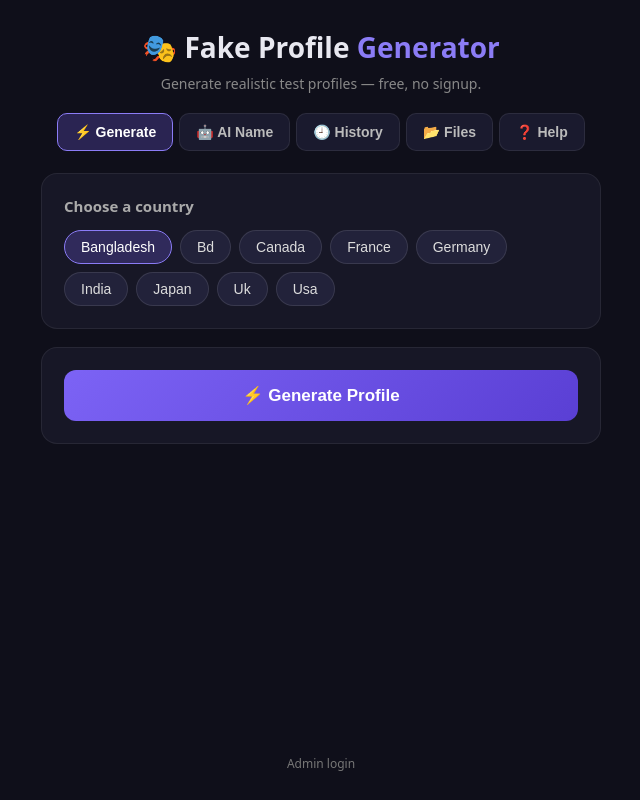
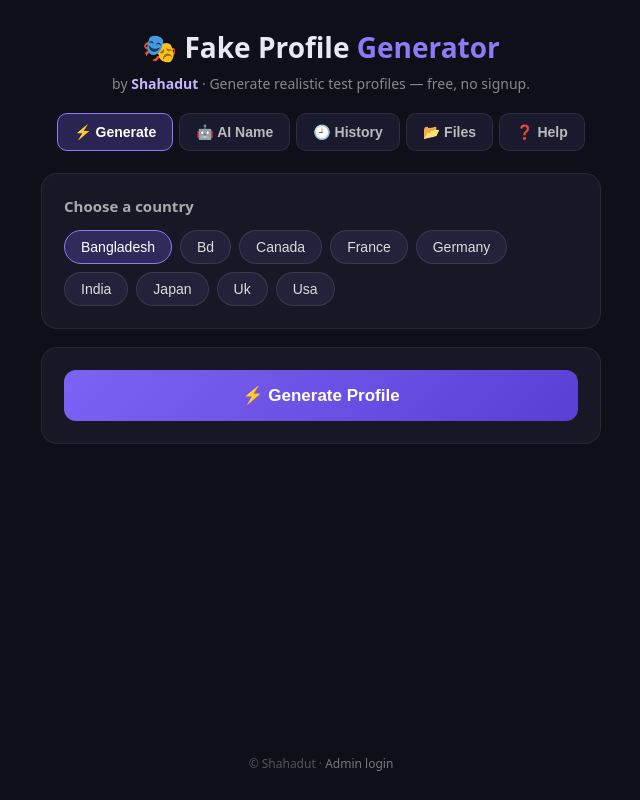
Before and after one commit to shahadutx8/my-telegram-bot-copy, a Flask app: page / in a window 1280 px wide. Shown: the whole page, without its empty margins (319-959 px from the left). Run offline with Flask 3, Linux system fonts and the light colour scheme; parts of the project's set-up code (start-up, migrations or seed data) failed here and were passed over; some libraries are stand-ins or nearby versions.

Commit message:
SEO: title/meta/byline with Shahadut name

```diff
--- a/templates/index.html
+++ b/templates/index.html
@@ -3,7 +3,14 @@
 <head>
 <meta charset="UTF-8">
 <meta name="viewport" content="width=device-width, initial-scale=1.0">
-<title>Fake Profile Generator</title>
+<title>Shahadut | Fake Profile Generator</title>
+<meta name="description" content="Shahadut's free fake profile generator — generate realistic test profiles for any country instantly. No signup needed.">
+<meta name="keywords" content="Shahadut, shahadut, fake profile generator, profile generator, test profile">
+<meta name="author" content="Shahadut">
+<meta property="og:title" content="Shahadut | Fake Profile Generator">
+<meta property="og:description" content="Generate realistic test profiles for any country — free, no signup.">
+<meta property="og:url" content="https://shahadut.runs-at.dev/">
+<meta property="og:type" content="website">
 <style>
   * { box-sizing: border-box; margin: 0; padding: 0; }
   body {
@@ -120,7 +127,7 @@
 <body>
   <header>
     <h1>🎭 Fake Profile <span>Generator</span></h1>
-    <p>Generate realistic test profiles — free, no signup.</p>
+    <p>by <strong style="color:#c4b5fd">Shahadut</strong> · Generate realistic test profiles — free, no signup.</p>
   </header>
 
   <div class="tabbar">
@@ -197,7 +204,7 @@
     </div>
   </div>
 
-  <footer><a href="/login">Admin login</a></footer>
+  <footer>© Shahadut · <a href="/login">Admin login</a></footer>
 
 <script>
 let selectedCountry = null, aiCountry = null;
```
